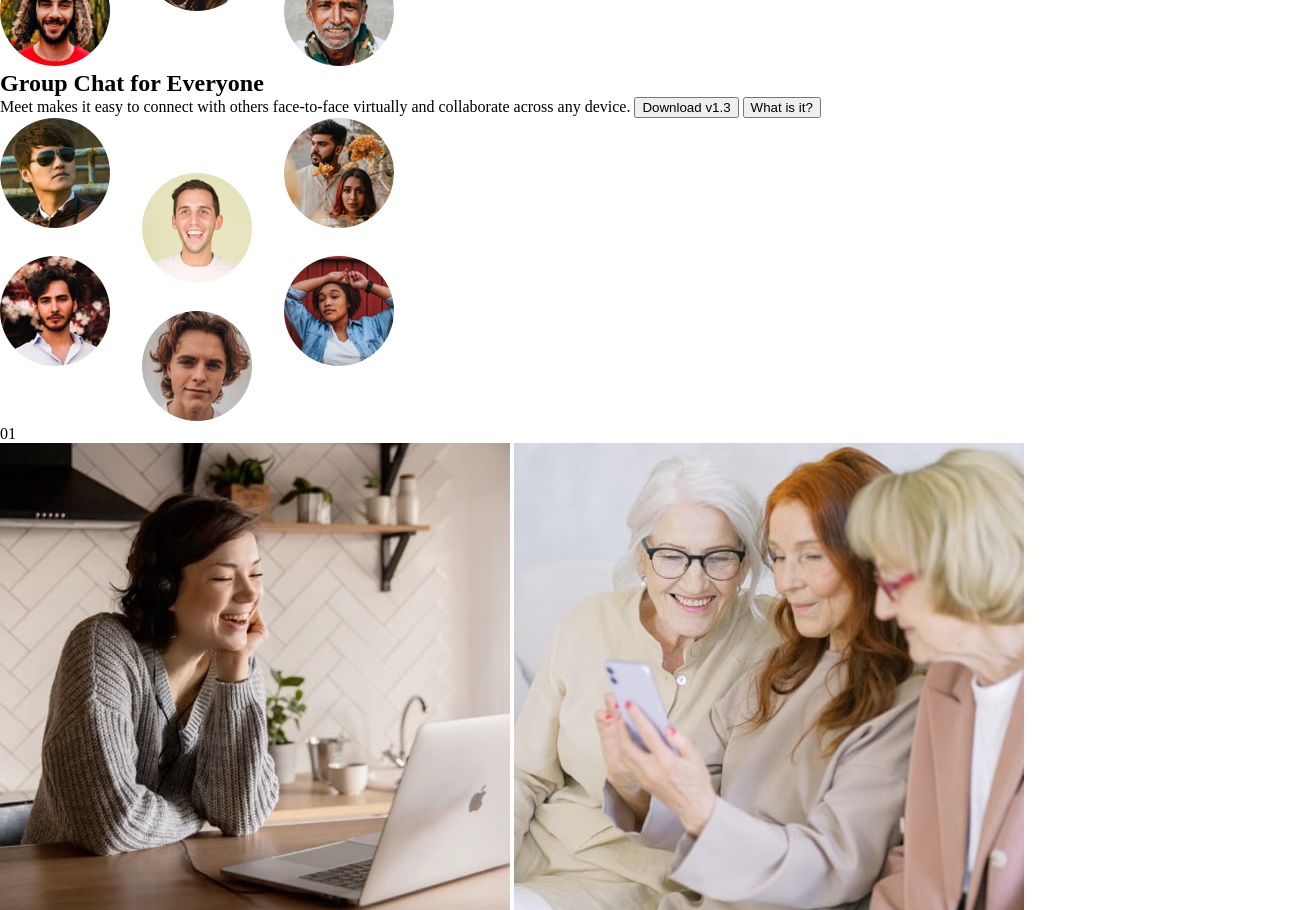
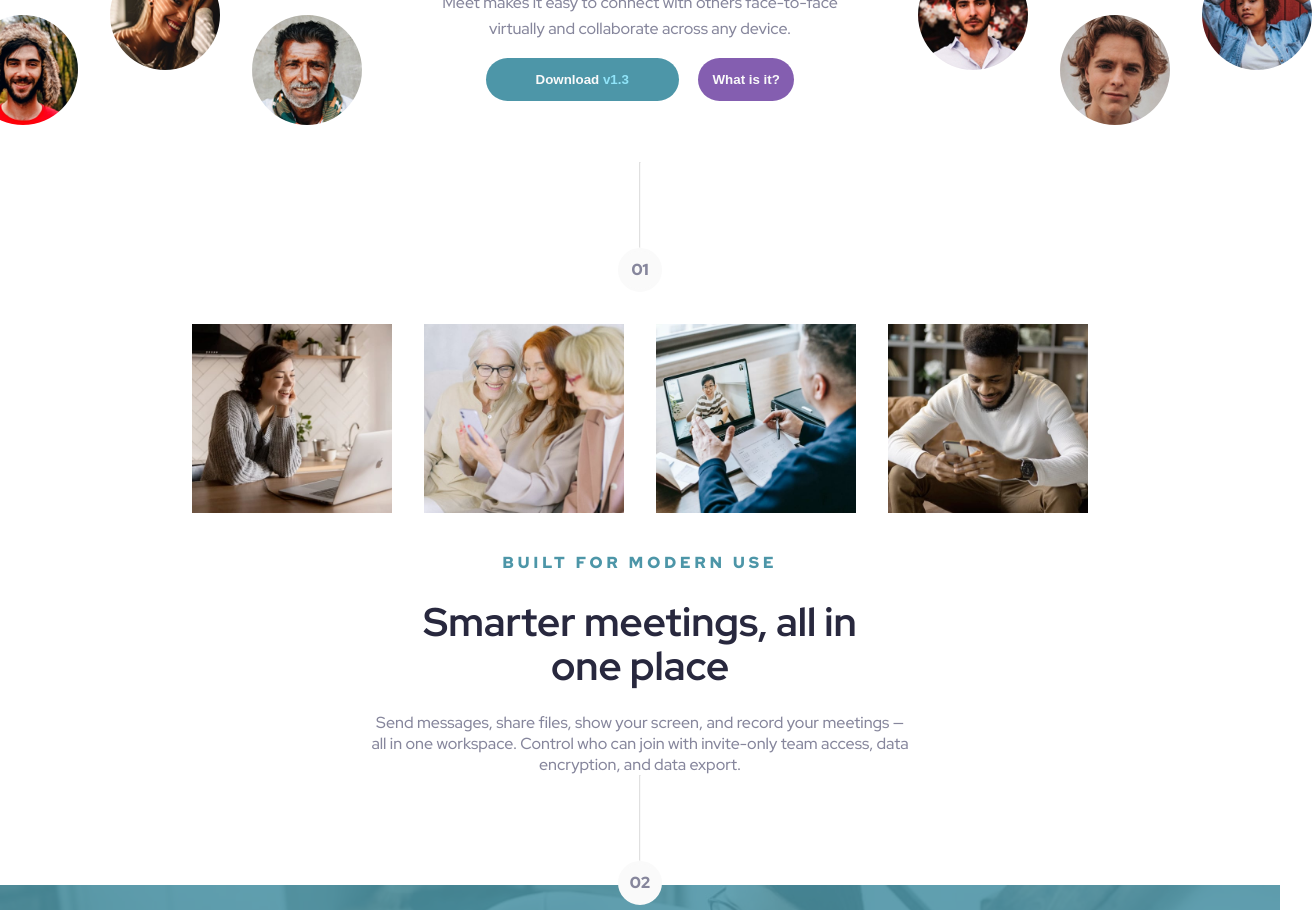
Before and after one commit to NavaMegalos/Meet-Landing-Page, a plain HTML site: page starter-code/index.html in a window 1280 px wide. Shown: the part 269-1179 px from the top of the page, 1312 px wide, since content can reach past the window. Drawn offline with Linux system fonts and the light colour scheme; files that its build step writes are made by us from their sources.

Commit message:
Desktop design done

```diff
--- a/starter-code/index.html
+++ b/starter-code/index.html
@@ -7,6 +7,12 @@
   <link rel="icon" type="image/png" sizes="32x32" href="./assets/favicon-32x32.png">
 
   <title>Frontend Mentor | Meet landing page</title>
+  <link rel="preconnect" href="https://fonts.googleapis.com">
+  <link rel="preconnect" href="https://fonts.gstatic.com" crossorigin>
+  <link href="https://fonts.googleapis.com/css2?family=Red+Hat+Display:wght@900&display=swap" rel="stylesheet">
+  <link href="https://fonts.googleapis.com/css2?family=Red+Hat+Display:wght@700&display=swap" rel="stylesheet">
+  <link href="https://fonts.googleapis.com/css2?family=Red+Hat+Display:wght@500&display=swap" rel="stylesheet">
+  <link href="https://fonts.googleapis.com/css2?family=Red+Hat+Display:wght@300&display=swap" rel="stylesheet">
   <link rel="stylesheet" href="style.css">
 </head>
 <body>
@@ -18,55 +24,60 @@
   <main class="app__main">
     <article class="app__main-article">
         <div class="grid grid-pictures-top">
-          <picture>
+          <picture class="grid-item-1">
             <img src="./assets/desktop/image-hero-left.png" alt="image heros app">
           </picture>
-          <div class="app__main-info-title">
+          <div class="app__main-info-title grid-item-2">
             <h1 class="app__main-title">
               Group Chat for Everyone
             </h1>
-            <span>
+            <p>
               Meet makes it easy to connect with others face-to-face virtually and collaborate across any device.
-            </span>
-            <button class="btn btn-principal">
+            </p>
+            <div>
+              <button class="btn btn-primary">
                 Download <span>v1.3</span>
               </button>
               <button class="btn btn-secondary">
                 What is it?
               </button>
             </div>
-          <picture>
+          </div>
+          <picture class="grid-item-3">
             <img src="./assets/desktop/image-hero-right.png" alt="image heros app">
           </picture>
         </div>
 
 
         <div class="separator">
-          01
+          <hr>
+          <span>01</span>
         </div>
-        <div>
+        <div class="app__main-description">
           <div class="grid grid-pictures-middle">
             <picture><img src="./assets/desktop/image-woman-in-videocall.jpg" alt="woman in videocall"></picture>
             <picture><img src="./assets/desktop/image-women-videochatting.jpg" alt="women videochatting"></picture>
             <picture><img src="./assets/desktop/image-men-in-meeting.jpg" alt="men in meeting"></picture>
             <picture><img src="./assets/desktop/image-man-texting.jpg" alt="men texting"></picture>
           </div>
-          <p>Built for modern use</p>
-          <h2 class="app__main-subtitle">
+          <p class="app__main-description-tag">Built for modern use</p>
+          <h2 class="app__main-description-title">
             Smarter meetings, all in one place
           </h2>
-          <p>
+          <p class="app__main-description-info">
             Send messages, share files, show your screen, and record your meetings — all in one
             workspace. Control who can join with invite-only team access, data encryption, and data export.
           </p>
         </div>
 
         <div class="separator">
-          02
+          <hr>
+          <span>02</span>
         </div>
     </article>
   </main>
   <footer class="app__footer">
+    <div class="app__footer-content">
       <h3 class="app__footer-title">
         Experience more together
       </h3>
@@ -76,6 +87,7 @@
       <button class="btn btn-secondary">
         Download v1.3
       </button>
+    </div>
   </footer>
 </body>
 </html>
--- /dev/null
+++ b/starter-code/style.css
@@ -0,0 +1,219 @@
+:root {
+
+  --primary-green-clr: 192 37% 48%;
+  --primary-purple-clr: 268 34% 53%;
+  --primary-dark-clr: 240 21% 20%;
+  --primary-white-clr: 0 0% 98%;
+  --primary-gray-clr: 240 10% 57%;
+
+  --secondary-green-clr: 192, 90%, 77%;
+  --secondary-purple-clr: 268, 100%, 86%;
+
+  --font-family: 'Red Hat Display';
+
+  --fw-regular: 300;
+  --fw-medium: 500;
+  --fw-semi-bold: 700;
+  --fw-bold: 900;
+
+
+  --title-font-size: 64px;
+  --title-line-height: 64px;
+
+  --subtitle-font-size: 40px;
+  --subtitle-line-height: 44px;
+
+  --special-line-height: 26px;
+  --special-fs: 16px;
+  --base-font-size: 18px;
+  --base-line-height: 26px;
+}
+
+*::after,
+*::before {
+  box-sizing: border-box;
+}
+
+* {
+  margin: 0;
+}
+
+svg,
+img,
+canvas {
+  max-width: 100%;
+}
+
+body {
+  font-family: var(--font-family);
+  overflow-x: hidden;
+}
+
+.app__header {
+  text-align: center;
+  padding: .8rem;
+  overflow-x: hidden;
+}
+
+.grid {
+  display: grid;
+}
+
+.grid-pictures-top {
+  grid-template-columns: repeat(3, 1fr);
+  margin: 2rem 0;
+}
+
+.grid-pictures-middle {
+  gap: 2rem;
+  grid-template-columns: repeat(4, 200px);
+  margin: 2rem 0;
+  justify-content: center;
+}
+
+.grid-pictures-top .grid-item-1 {
+  display: initial;
+  text-align: start;
+  margin-left: -2rem;
+}
+
+.grid-pictures-top .grid-item-2 {
+  padding: .5rem;
+}
+
+.grid-pictures-top .grid-item-3 {
+  display: initial;
+  text-align: end;
+  margin-right: -2rem;
+}
+
+.app__main-info-title {
+  color: var(--primary-dark-clr);
+  text-align: center;
+}
+
+.app__main-title {
+  color: var(--primary-dark-clr);
+  display: block;
+  font-size: var(--title-font-size);
+  font-weight: var(--fw-medium);
+  line-height: var(--title-line-height);
+  margin: 1rem 0;
+}
+
+.grid-item-2 p {
+  color: hsl(var(--primary-gray-clr));
+  font-size: var(--fw-regular);
+  line-height: var(--base-line-height);
+}
+
+.btn {
+  border-radius: 5rem;
+  border: none;
+  color: hsl(var(--primary-white-clr));
+  font-weight: var(--fw-bold);
+  padding: .9rem;
+  margin: 1rem .5rem;
+}
+
+.btn-primary {
+  background: hsl(var(--primary-green-clr));
+  width: 193px;
+}
+
+.btn-primary span {
+  color: hsl(var(--secondary-green-clr));
+}
+
+.btn-secondary{
+  background-color: hsl(var(--primary-purple-clr));
+  width: auto;
+  max-width: 200px;
+}
+
+.separator {
+  display: flex;
+  flex-direction: column;
+  align-items: center;
+}
+
+.separator hr {
+  background: hsl(var(--primary-dark-clr));
+  height: 84px;
+  left: 130px;
+  opacity: 30%;
+  width: .1px;
+}
+
+.separator span {
+  background: hsl(var(--primary-white-clr));
+  border-radius: 5rem;
+  border: solid .2rem hsl(var(--primary-white-clr));
+  color: hsl(var(--primary-gray-clr));
+  height: 22px;
+  /* opacity: 75%; */
+  padding: .5rem;
+  text-align: center;
+  font-weight: var(--fw-bold);
+  width: 22px;
+  z-index: 1;
+}
+
+
+.app__main-description {
+  text-align: center;
+}
+
+.app__main-description p, .app__main-description h2{
+  width: 540px;
+  margin-inline: auto;
+}
+
+.app__main-description-tag {
+  color: hsl(var(--primary-green-clr));
+  font-size: var(--special-fs);
+  font-weight: var(--fw-bold);
+  line-height: var(--special-line-height);
+  letter-spacing: 4px;
+  text-transform: uppercase;
+}
+
+.app__main-description-title {
+  color: hsl(var(--primary-dark-clr));
+  font-size: var(--subtitle-font-size);
+  font-weight: var(--fw-semi-bold);
+  line-height: var(--subtitle-line-height);
+  max-width: 450px;
+  margin: 1.5rem 0;
+}
+
+.app__main-description-info {
+  color: hsl(var(--primary-gray-clr));
+}
+
+.app__footer {
+  background: url('./assets/desktop/image-footer.jpg');
+  background-size: cover;
+  background-repeat: no-repeat;
+  margin-top: -20px;
+}
+
+.app__footer-content {
+  background-color: hsl(var(--primary-green-clr));
+  opacity: 85%;
+  padding: 7rem;
+  display: grid;
+  grid-template-columns: repeat(3, 1fr);
+  align-items: center;
+  justify-content: center;
+  color: hsl(var(--primary-white-clr));
+}
+
+.app__footer-title {
+  font-size: var(--subtitle-font-size);
+  line-height: var(--subtitle-line-height);
+}
+
+.app__footer-content > * {
+  margin: 0 1rem;
+}
--- a/style.css
+++ /dev/null
@@ -1,17 +0,0 @@
-@font-face {
-    font-family: 'Red Hat Display';
-    src: url();
-}
-*::after, *::before {
-    box-sizing: border-box;
-}
-
-* {
-    margin: 0;
-}
-
-svg,
-img,
-canvas {
-    max-width: 100%;
-}
```
Lines whose indentation alone changed are shown as unchanged.
